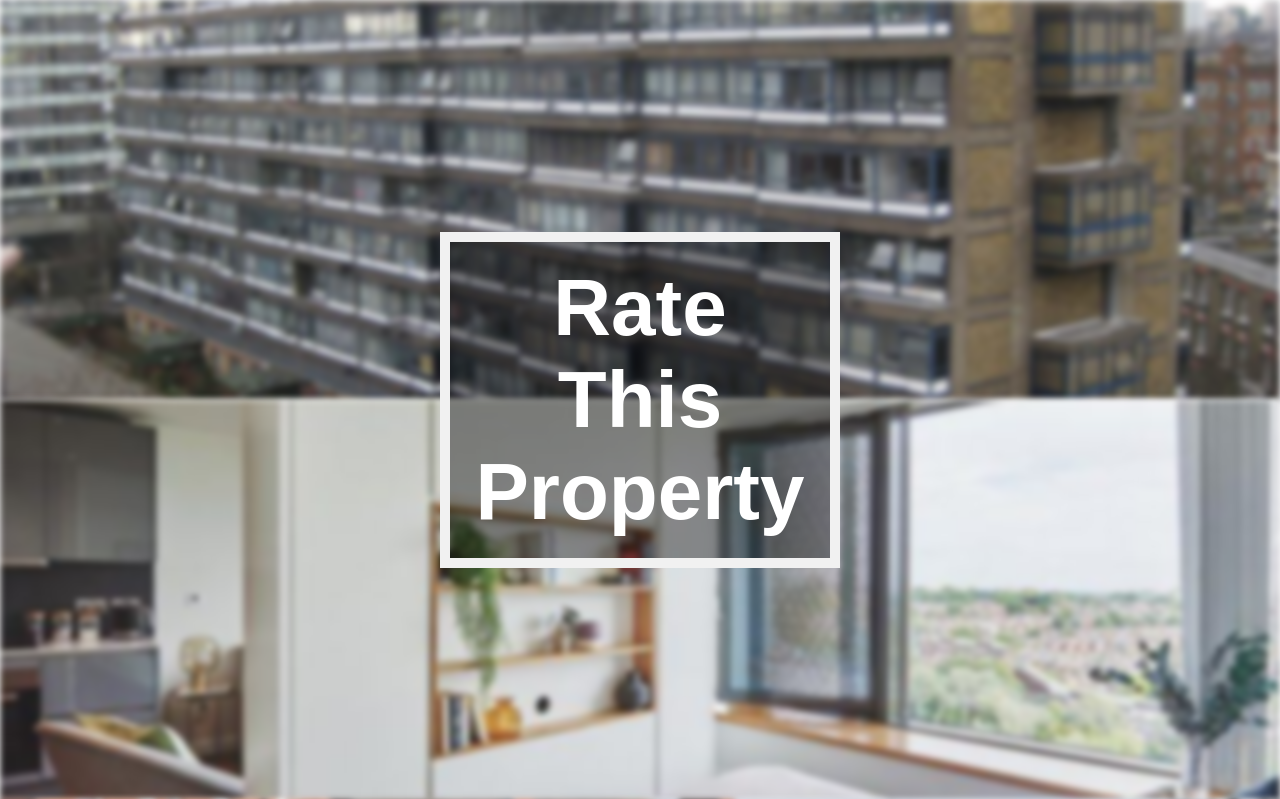
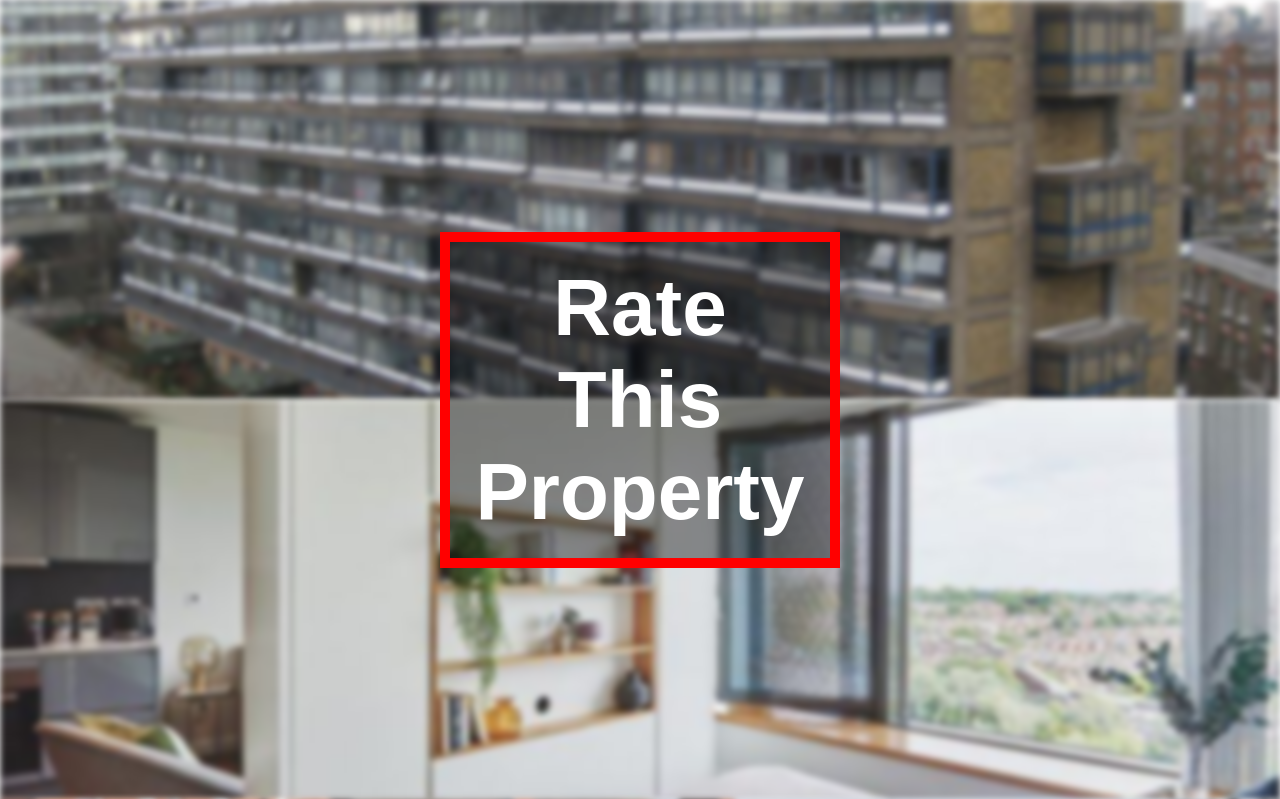
Before and after one commit to SinclairPythonAkoto/PythonRefactoring, a Flask app: page / in a window 1280 px wide. Shown: the top 799 px of the page. Run offline with Flask 2, Linux system fonts and the light colour scheme.

Commit message:
red title border added to main landing page

```diff
--- a/rate_my_landlord/project_0.1/templates/landingPage.html
+++ b/rate_my_landlord/project_0.1/templates/landingPage.html
@@ -36,7 +36,7 @@
 	    color: white;
 	    font-weight: bold;
 	    font-size: 80px;
-	    border: 10px solid #f1f1f1;
+	    border: 10px solid red;
 	    position: fixed;
 	    top: 50%;
 	    left: 50%;
@@ -63,7 +63,7 @@
     <div class="bg-image img5"></div>
     <div class="bg-image img6"></div>
 
-    <div class="bg-text" onclick="location.href='#';">
+    <div class="bg-text" onclick="location.href='{{ url_for('homepage') }}';">
         Rate This Property
     </div>
 </body>
```
